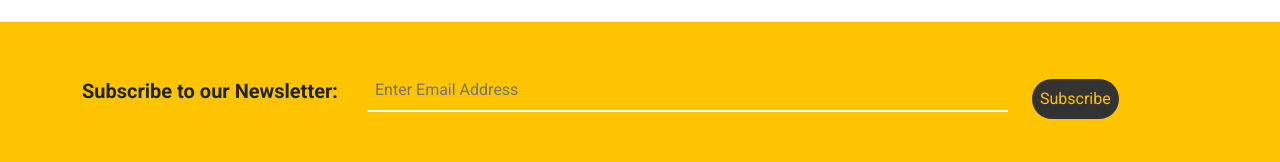
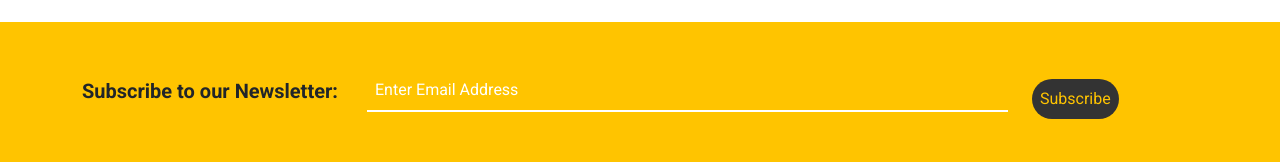
Before and after one commit to MomenKhagey/Prj-, a plain HTML site: page index.html in a window 1280 px wide. Shown: the part 5145-5307 px from the top of the page. Drawn offline with Linux system fonts and the light colour scheme.

Commit message:
Modified Plachoder Color

```diff
--- a/css/main.css
+++ b/css/main.css
@@ -183,6 +183,9 @@ body {
   border-bottom: 2px solid;
   outline: none;
 }
+.subscribe .row .smail::placeholder {
+  color: white;
+}
 .subscribe input[type="submit"] {
   border: none;
 
```
